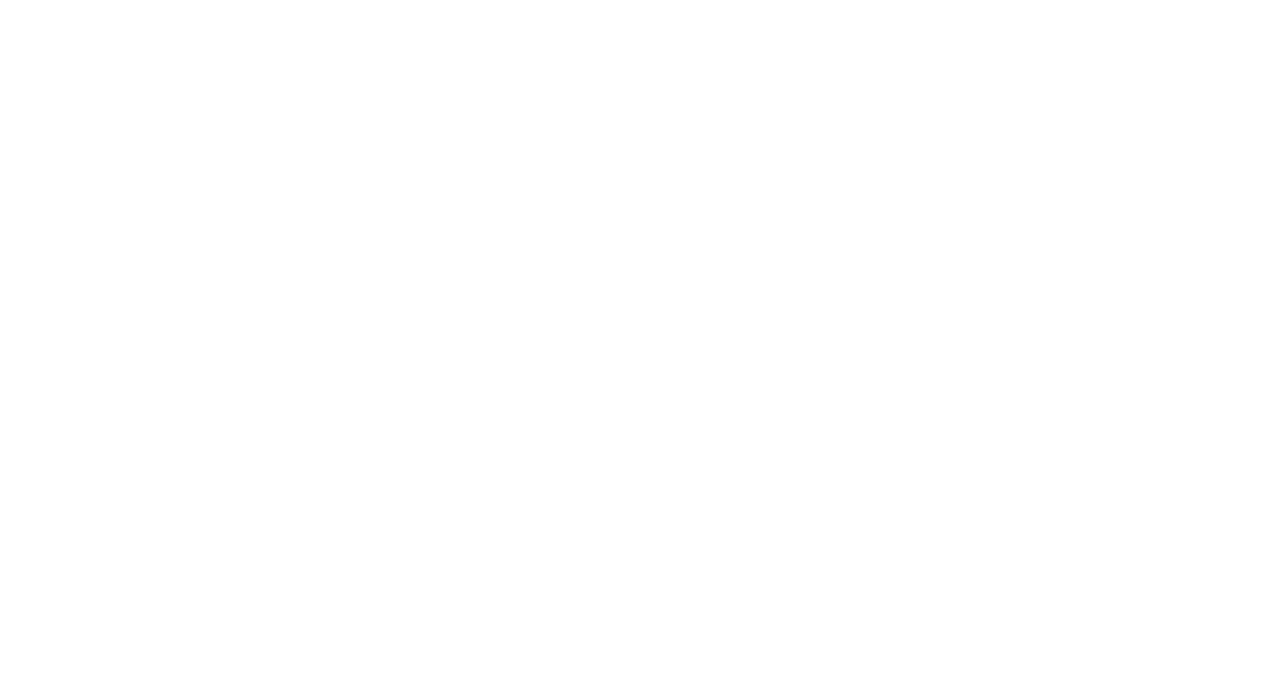
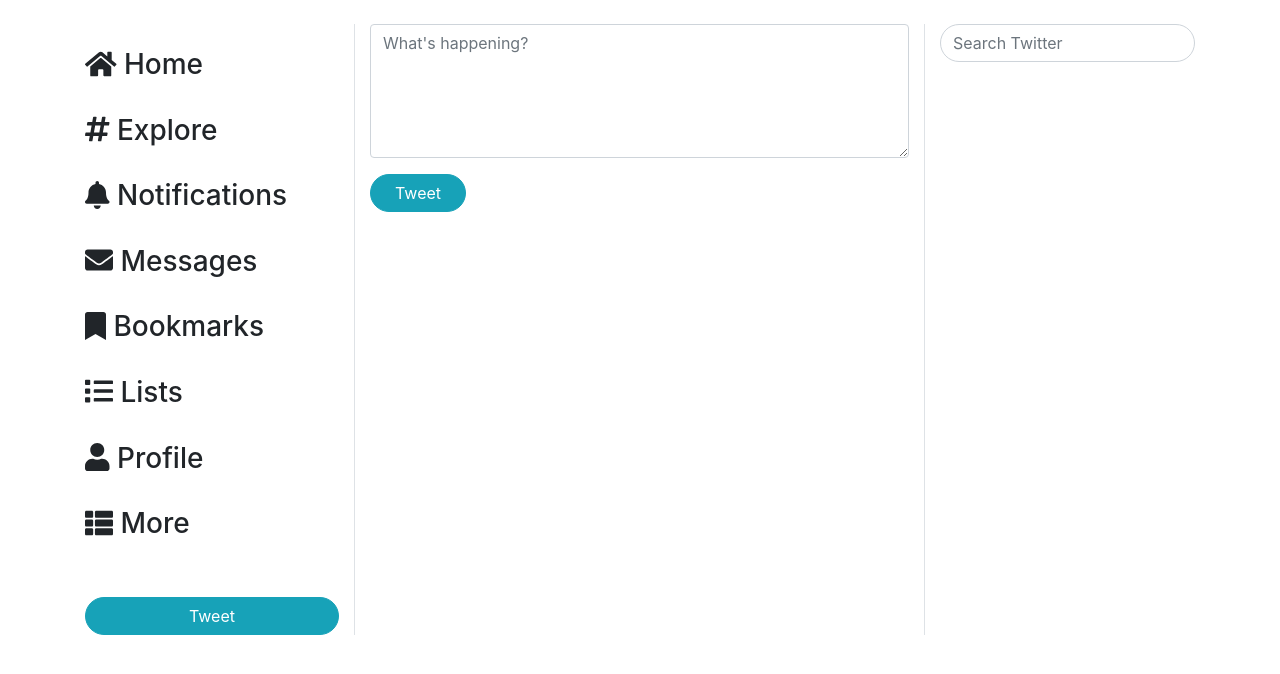
Before and after one commit to shaker87/twitter-clone, a React (Create React App) app: page / in a window 1280 px wide. Shown: the top 674 px of the page. Built offline with nearby package versions, Linux system fonts and the light colour scheme.

Commit message:
home page initial design

```diff
--- a/public/index.html
+++ b/public/index.html
@@ -24,6 +24,7 @@
       work correctly both with client-side routing and a non-root public URL.
       Learn how to configure a non-root public URL by running `npm run build`.
     -->
+    <link rel="stylesheet" href="https://cdn.jsdelivr.net/npm/bootstrap@4.5.3/dist/css/bootstrap.min.css" integrity="sha384-TX8t27EcRE3e/ihU7zmQxVncDAy5uIKz4rEkgIXeMed4M0jlfIDPvg6uqKI2xXr2" crossorigin="anonymous">
     <title>React App</title>
   </head>
   <body>
@@ -39,5 +40,7 @@
       To begin the development, run `npm start` or `yarn start`.
       To create a production bundle, use `npm run build` or `yarn build`.
     -->
+    <script src="https://code.jquery.com/jquery-3.5.1.slim.min.js" integrity="sha384-DfXdz2htPH0lsSSs5nCTpuj/zy4C+OGpamoFVy38MVBnE+IbbVYUew+OrCXaRkfj" crossorigin="anonymous"></script>
+<script src="https://cdn.jsdelivr.net/npm/bootstrap@4.5.3/dist/js/bootstrap.bundle.min.js" integrity="sha384-ho+j7jyWK8fNQe+A12Hb8AhRq26LrZ/JpcUGGOn+Y7RsweNrtN/tE3MoK7ZeZDyx" crossorigin="anonymous"></script>
   </body>
 </html>
--- a/src/App.js
+++ b/src/App.js
@@ -13,7 +13,7 @@
     <>
      <Router>
        <Switch>
-         <Route path="/home">
+         <Route exact path="/">
           <Home></Home>
          </Route>
          <Route path="/login">
--- a/src/Components/Home/Home.js
+++ b/src/Components/Home/Home.js
@@ -1,9 +1,25 @@
 import React from 'react';
+import Sidebar from './Sidebar';
 
 const Home = () => {
     return (
-        <div>
-            <h1>This is home page</h1>
+        <div className="container mt-4">
+           <div className="row">
+               <div className="col-md-3 border-right">
+                   <Sidebar/>
+               </div>
+               <div className="col-md-6 border-right">
+                   <div>
+                        <div class="form-group">
+                          <textarea className="form-control" placeholder="What's happening?" rows="5"></textarea>
+                        </div>
+                        <button className="btn btn-info rounded-pill px-4">Tweet</button>
+                   </div>
+               </div>
+               <div className="col-md-3">
+                   <input type="text" className="form-control rounded-pill" placeholder="Search Twitter"/>
+               </div>
+           </div>
         </div>
     );
 };
--- /dev/null
+++ b/src/Components/Home/Sidebar.js
@@ -0,0 +1,23 @@
+import React from 'react';
+import { FontAwesomeIcon } from '@fortawesome/react-fontawesome'
+import { faBell, faBookmark, faEnvelope, faHashtag, faHome, faList, faThList, faUser } from '@fortawesome/free-solid-svg-icons'
+
+const Sidebar = () => {
+    return (
+        <div className="sidebar">
+            <ul className="navbar-nav mx-auto">
+                <li className="mt-4">  <h3><FontAwesomeIcon icon={faHome} />  Home</h3></li>
+                <li className="mt-4"> <h3><FontAwesomeIcon icon={faHashtag} />  Explore</h3></li>
+                <li className="mt-4"> <h3><FontAwesomeIcon icon={faBell} />  Notifications</h3></li>
+                <li className="mt-4"><h3><FontAwesomeIcon icon={faEnvelope} />  Messages</h3></li>
+                <li className="mt-4"><h3><FontAwesomeIcon icon={faBookmark} />  Bookmarks</h3></li>
+                <li className="mt-4"><h3><FontAwesomeIcon icon={faList} />  Lists</h3></li>
+                <li className="mt-4"><h3><FontAwesomeIcon icon={faUser} />  Profile</h3></li>
+                <li className="mt-4"><h3><FontAwesomeIcon icon={faThList} />  More</h3></li>
+                <li><button className="btn btn-info btn-block rounded-pill mt-5">Tweet</button></li>
+            </ul>
+        </div>
+    );
+};
+
+export default Sidebar;
```
Also changed, not shown: 1 other file (tests, documents, lock files or other folders).
